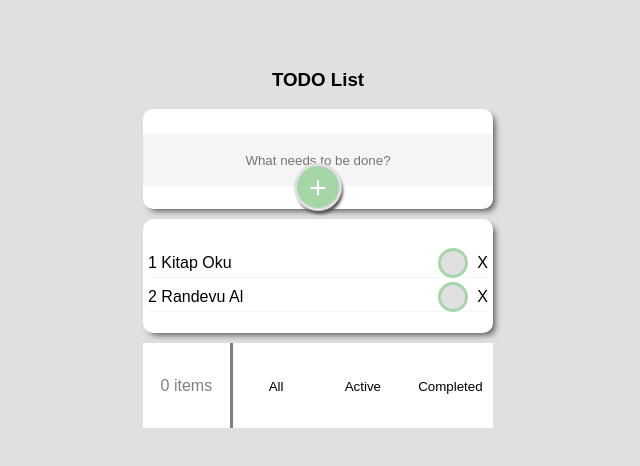
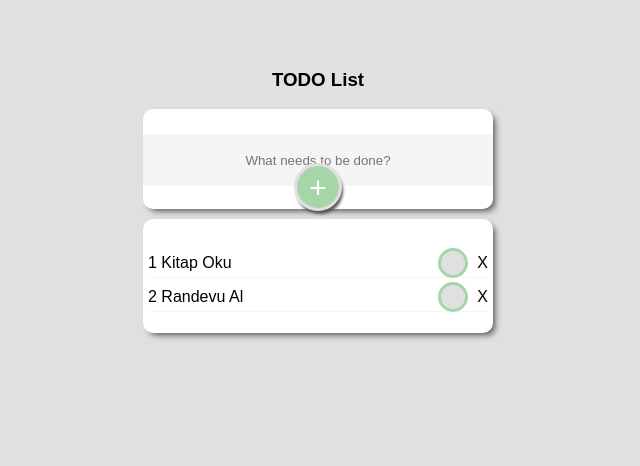
Before and after one commit to enderimen/react-todo-app, a React (Create React App) app: page / in a window 1280 px wide. Shown: the top 466 px of the page, without its empty margins (322-962 px from the left). Built offline with nearby package versions, Linux system fonts and the light colour scheme; the HTML template or start-up script is replaced by a standard one.

Commit message:
Footer has been deleted.

```diff
--- a/src/App.js
+++ b/src/App.js
@@ -2,7 +2,6 @@ import React, { Component } from 'react';
 import {TodoList} from './TodoList';
 import {Header} from './Header';
 import {Content} from './Content';
-import {Footer} from './Footer';
 
 class App extends Component {
 
@@ -28,11 +27,11 @@ class App extends Component {
 
     let updateList = this.state.tasks;
 
-    let newStatus = "active";
+    let newStatus = "Completed";
 
     let currentStatus = updateList[task_id].status;
 
-    if(currentStatus === "active"){
+    if(currentStatus === "Completed"){
       newStatus = "passive";
     }
 
@@ -60,7 +59,6 @@ class App extends Component {
       <div>
         <Header addTask= { this.addTask }></Header>
         <Content tasks = { this.state.tasks } doneTask = { this.doneTask } removeTask = { this.removeTask }></Content>
-        <Footer />
         <TodoList />
       </div>
     );
```
